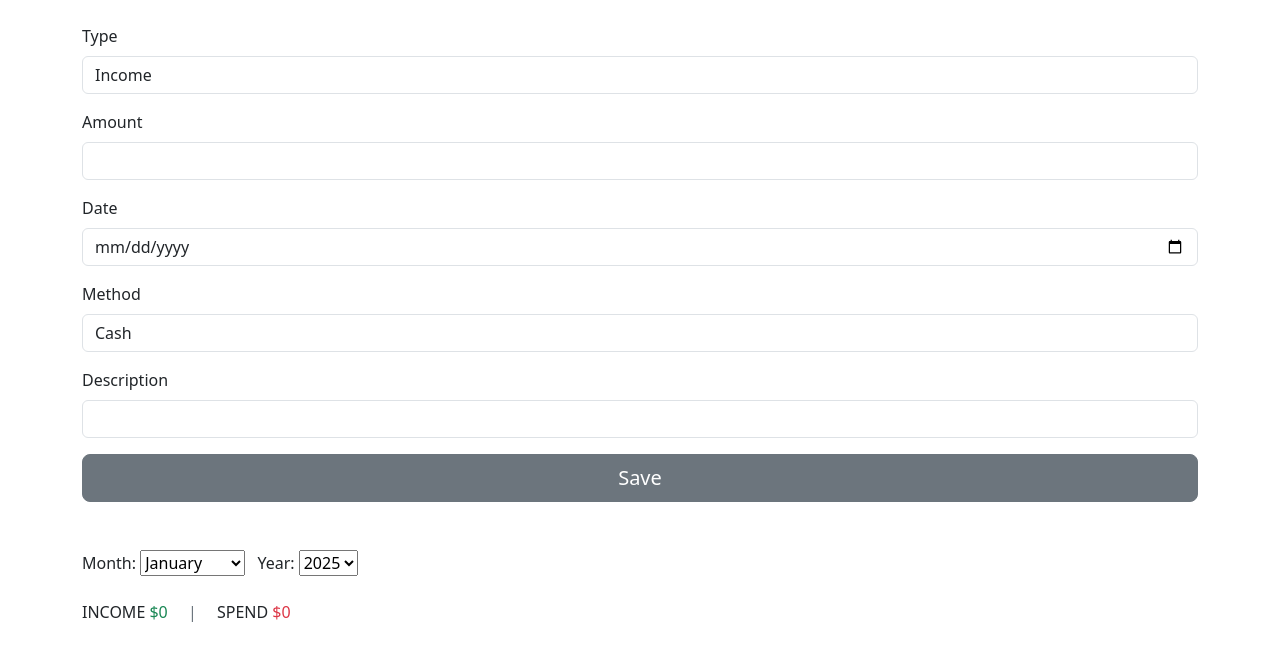
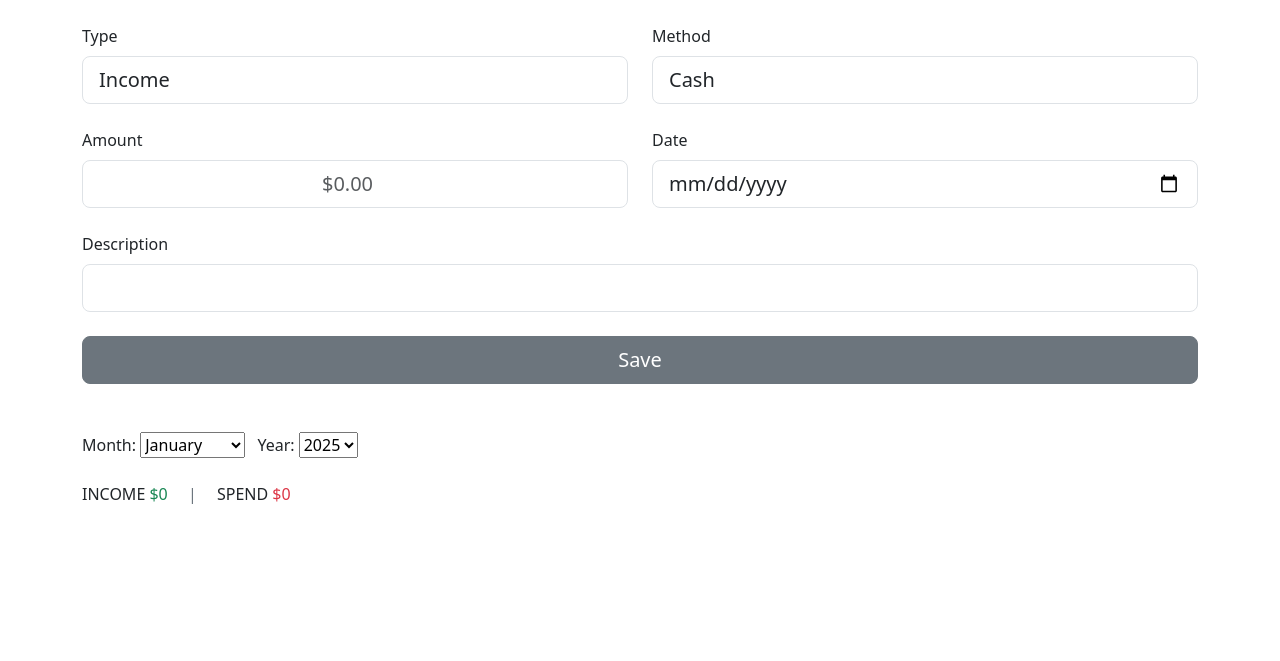
Before and after one commit to lkingsley/mycash, a Flask app: page / in a window 1280 px wide. Shown: the part 50-711 px from the top of the page. Run offline with Flask 3, Linux system fonts and the light colour scheme; data that the repository does not hold is empty.

Commit message:
refactoring template

```diff
--- a/templates/index.html
+++ b/templates/index.html
@@ -3,7 +3,7 @@
 <head>
     <meta charset="UTF-8">
     <meta name="viewport" content="width=device-width, initial-scale=1.0">
-    <title>Mycash</title>
+    <title>Mamoney</title>
     <link href="https://cdn.jsdelivr.net/npm/bootstrap@5.3.6/dist/css/bootstrap.min.css" rel="stylesheet"
         integrity="sha384-4Q6Gf2aSP4eDXB8Miphtr37CMZZQ5oXLH2yaXMJ2w8e2ZtHTl7GptT4jmndRuHDT" crossorigin="anonymous">
     <script src="https://cdn.jsdelivr.net/npm/bootstrap@5.3.6/dist/js/bootstrap.bundle.min.js"
@@ -18,28 +18,45 @@
     </nav>
     <div class="container mt-4">
         <form action="/transactions" method="post" class="mb-5">
+            <div class="row mb-4">
+                <div class="col form-group">
                     <label class="form-label" for="type">Type</label>
-            <select class="form-control mb-3" name="type" id="type" required>
+                    <select class="form-control form-control-lg" name="type" id="type" required>
                         <option id="income" value="income">Income</option>
                         <option id="spend" value="spend">Spend</option>
                     </select>
-            <label class="form-label" for="amount">Amount</label>
-            <input class="form-control mb-3" type="number" pattern="[0-9]" name="amount" id="amount" required>
-            <label class="form-label" for="date">Date</label>
-            <input class="form-control mb-3" type="date" name="date" id="date" required>
+                </div>
+                <div class="col">
                     <label class="form-label" for="method">Method</label>
-            <select class="form-control mb-3" name="method" id="method" required>
+                    <select class="form-control form-control-lg" name="method" id="method" required>
                         <option value="cash">Cash</option>
                         <option value="deposit">Card</option>
                         <option value="deposit">Transfer</option>
                     </select>
+                </div>
+            </div>
+
+            <div class="row">
+                <div class="col mb-4">
+                <label class="form-label" for="amount">Amount</label>
+                <input class="form-control form-control-lg text-center" placeholder="$0.00" type="number" inputmode="numeric" pattern="[0-9]" name="amount" id="amount" required>
+                </div>
+                <div class="col mb-4">
+                <label class="form-label" for="date">Date</label>
+                <input class="form-control form-control-lg" type="date" name="date" id="date" required>
+                </div>
+            </div>
+
+
+            <div class="mb-4">
                 <label class="form-label" for="description">Description</label>
-            <input class="form-control mb-3" type="text" id="description" name="description">
+                <input class="form-control form-control-lg" type="text" id="description" name="description">
+            </div>
             <div class="d-grid">
                 <button class="btn btn-secondary btn-lg" type="submit">Save</button>
             </div>
         </form>
-        <div>
+        <div name="detail" id="detail">
             <p class="mt-4">
                 <span class="me-2">
                     <label for="month">Month:</label>
```
Lines whose indentation alone changed are shown as unchanged.
